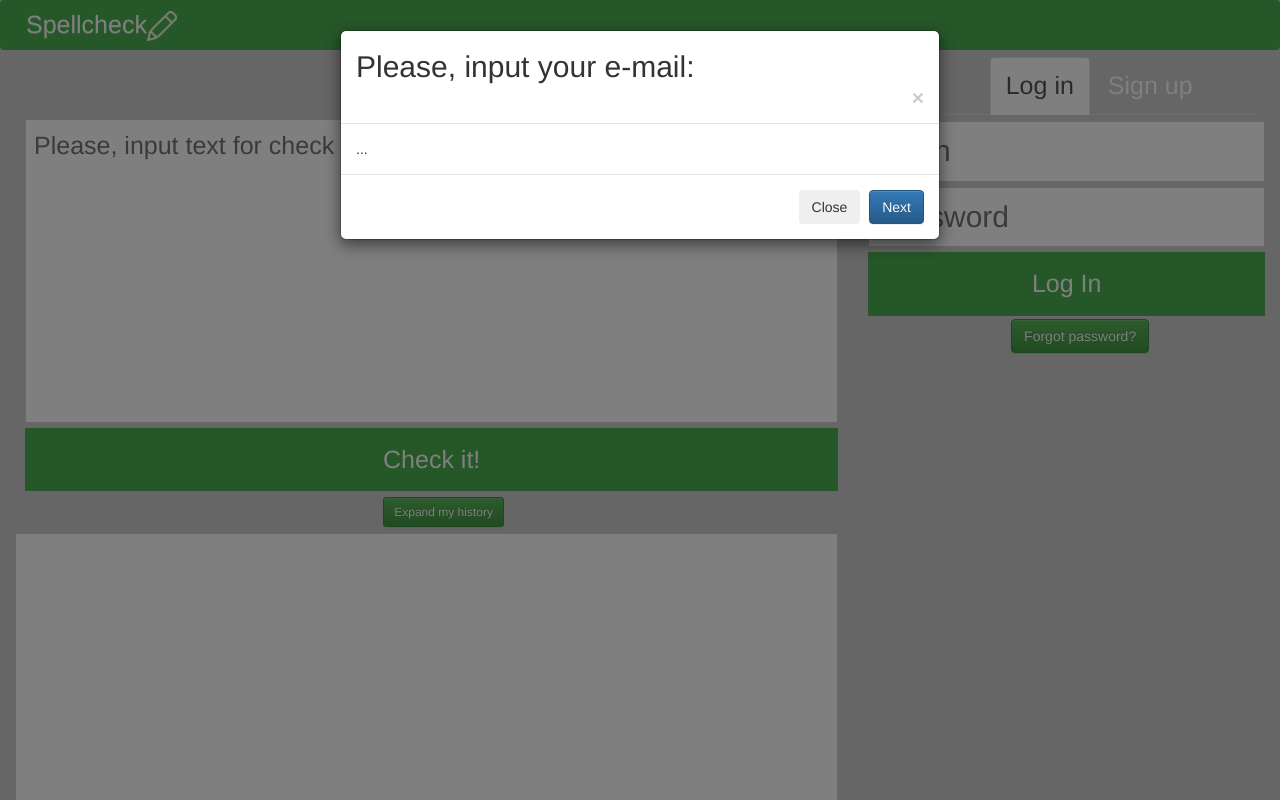
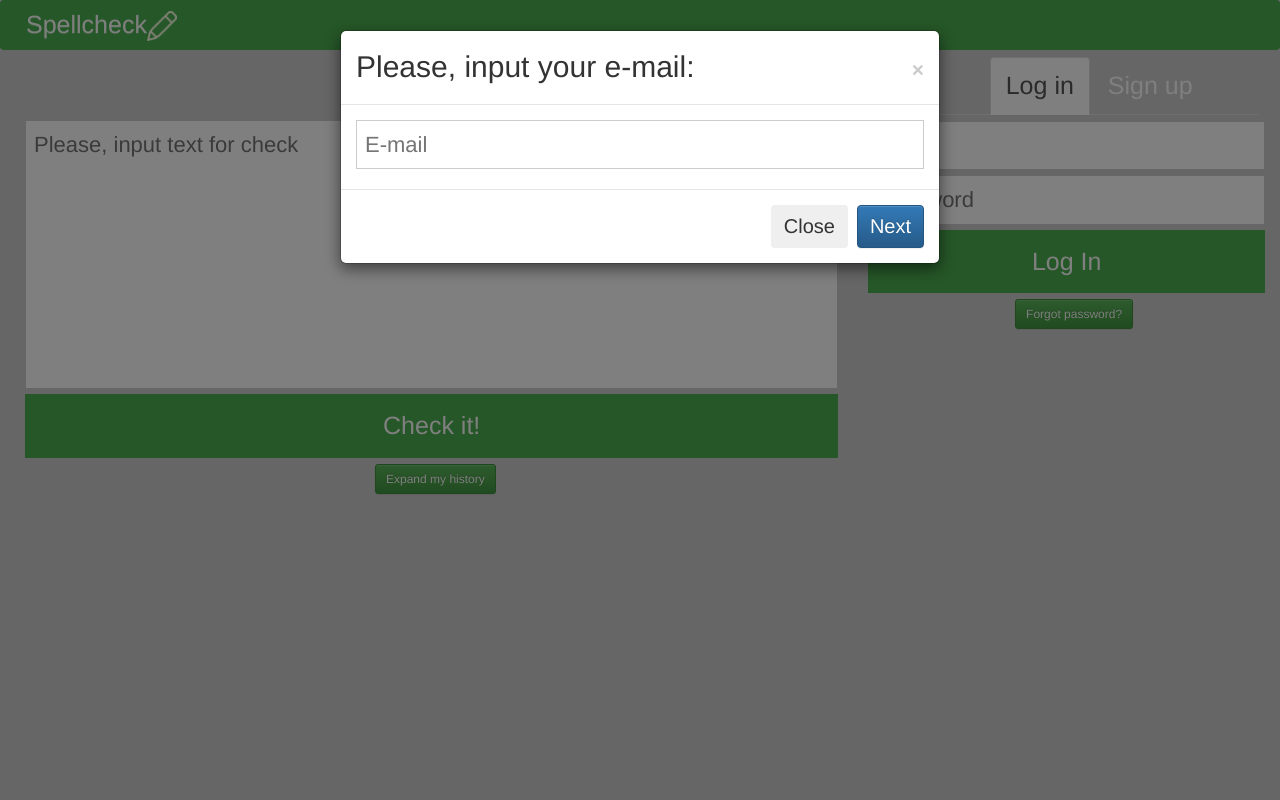
Before and after one commit to vpapidokha/grammar_god, a Django app: page / in a window 1280 px wide, after a click on "Forgot password?". Run offline with Django 3.2, Linux system fonts and the light colour scheme; data comes from the database, SQL or seed files in the repository; both versions use the stored data as it was after the commit; some libraries are stand-ins or nearby versions.

Commit message:
Made some changes in design

```diff
--- a/Spellcheck/style/script.js
+++ b/Spellcheck/style/script.js
@@ -19,11 +19,41 @@
                 console.log("OK");
                 console.log(data.checkedText);
                 console.log(typeof data.checkedText);
-                $('#areaForOutput').text(data.checkedText);
+                if(data.checkedText=='True') {
+                    $('#pngIncorrect').hide();
+                    $('#textIncorrect').hide();
+                    $('#pngCorrect').show('slow');
+                    $('#textCorrect').show('slow');
+                    console.log('Show image that correct');
+                } else {
+                    $('#pngCorrect').hide();
+                    $('#textCorrect').hide();
+                    $('#pngIncorrect').show('slow');
+                    $('#textIncorrect').show('slow');
+                    console.log('Show image that correct');
+                }
+                /*$('#areaForOutput').text(data.checkedText);*/
                 if (data.added == 'true') {
                     $(".doSwap").load("main.html .queries");
+                    var myCase="";
+                    console.log(data.textId);
 
-                    console.log(data.textId);
+                    if (data.textChecked == "True" ) {
+                        myCase = '<div class="modalCorrectText">' + data.inputedText + '</div>' +
+                            '<div class="checkOutput"><img class="modalpngOutput" src="style\\Pictures\\happyFace.png" width="100" height="100"></div>'
+                            '<div class="modaltextOutput"> Correct!</div>'
+                    } else {
+                        myCase = '<div class="modalIncorrectText">' + data.inputedText + '</div>' +
+                            '<div class="checkOutput"><img class="modalpngOutput" src="style\\Pictures\\cryingFace.png" width="100" height="100"></div>'
+                            '<div class="modaltextOutput">We detected a typo here!</div>';
+                    }
+                    var url="";
+                    if (data.language == "English") {
+                        url = "style\\Pictures\\usa.png";
+                    } else {
+                        url = "style\\Pictures\\usa.png";
+                    }
+                    console.log(myCase);
                     $('.queries').append('<button type="button" id="'+data.textId+'"class="btn btn-success tagButton" data-toggle="modal"' +
                         'data-target="#Modal'+data.textId+'" data-placement="bottom" title="'+data.checkedText+'">' +
                         data.inputedText+' </button>'+
@@ -32,18 +62,18 @@
                         ' <div class="modal-content">'+
                         ' <div class="modal-header">'+
                         '<span>'+
-                            '<h4 class="modal-title" id="exampleModalLabel">Language: '+data.language+'</h4>'+
-                            '<button type="button" class="close" aria-label="Close" data-dismiss="modal">'+
+                        '<div class="myModalTitle modal-title" id="exampleModalLabel">Language: '+data.language+' '+
+                        '<img class="flag" src='+url+' width="35" height="35">'+'</div>'+
+                        '<button type="button" class="close myClose" aria-label="Close" data-dismiss="modal">'+
                         '<span aria-hidden="true">&times;</span>'+
                         '</button>'+
                         '</span>'+
                         '</div>'+
                         '<div class="modal-body">'+
-                                    'User name: '+data.userName+'<p>'+
-                                    'Inputed text: '+data.inputedText+
+                        myCase+
                         '</div>'+
                         '<div class="modal-footer">'+
-                                    '<button type="button" class="btn btn-secondary" data-dismiss="modal">Close</button>'+
+                        '<button type="button" class="btn btn-primary myCloseButton" data-dismiss="modal">Close</button>'+
                         '</div>'+
                         '</div>'+
                         '</div>'+
--- a/Spellcheck/style/style.css
+++ b/Spellcheck/style/style.css
@@ -18,8 +18,8 @@
 .form-control {
     width: 150px;
     margin: 0 auto 10px auto;
-    height: 48px;
-    font-size: 23px;
+    height: 49px;
+    font-size: 20px;
     cursor: pointer;
 
 }
@@ -34,11 +34,11 @@
 }
 .myHistory {
     padding: 6px;
-    margin: 0 0 0 44%;
+    margin: 0 0 0 43%;
 }
 
 .forgotPassword {
-    margin: 3px 0 0 36%;
+    margin: 6px 0 0 37%;
 }
 
 .navbar {
@@ -66,7 +66,7 @@
 
 input[type=email], input[type=text], input[type=password],input[type=password] {
     width: 100%;
-    font-size: 30px;
+    font-size: 22px;
     padding: 8px;
     margin: 0 0 5px 0;
     display: inline-block;
@@ -77,7 +77,7 @@
 textarea {
     resize: none;
     width: 100%;
-    font-size: 25px;
+    font-size: 22px;
     padding: 8px;
     border: 1px solid #ccc;
     box-sizing: border-box;
@@ -103,7 +103,7 @@
     margin: 0 32%;
 }
 
-/* Style the buttons inside the tab */
+/* Style the error-templates inside the tab */
 .tablinks {
     margin:5px auto 10px auto;
     background-color: darkslategrey;
@@ -187,3 +187,61 @@
     margin: 5px 0 0 0;
     font-size: 25px;
 }
+
+.textOutput {
+    text-align: center;
+    font-size: 40px;
+    display: none;
+}
+
+.pngOutput {
+    display: none;
+    margin: 0 0 0 43%;
+}
+
+.modaltextOutput {
+    text-align: center;
+    font-size: 25px;
+}
+
+.modalpngOutput {
+    margin: 0 0 0 41%;
+}
+
+.myModalTitle {
+    text-align: center;
+    font-size: 25px;
+}
+
+.myClose {
+    font-size: 30px;
+
+}
+
+.modal-header .close {
+    margin-top: -30px;
+}
+
+.myCloseButton {
+    font-size: 20px;
+}
+
+.modalTextOutputInputedText {
+    font-size: 25px;
+}
+
+.modalCorrectText {
+    text-align: center;
+    color: yellowgreen;
+    font-size: 30px;
+}
+
+.modalIncorrectText {
+    text-align: center;
+    color: red;
+    font-size: 25px;
+}
+
+.flag {
+
+}
--- a/Spellcheck/templates/Spellcheck/base.html
+++ b/Spellcheck/templates/Spellcheck/base.html
@@ -46,7 +46,7 @@
         </div>
 
         <div class="col-sm-4">
-            {% block authentication %} <!--main.html-->
+            {% block authentication %} <!--authentication.html-->
             {% endblock %}
         </div>
     </div>
@@ -55,8 +55,12 @@
         <div class="col-sm-8">
             {% include "Spellcheck/history.html" %}
 
-            <textarea id="areaForOutput" rows="8"
-                      maxlength="400" required autofocus></textarea>
+            <!--<textarea id="areaForOutput" rows="8"
+                      maxlength="400" required autofocus></textarea>-->
+            <div class="checkOutput"><img id="pngCorrect" class="pngOutput" src="{% static 'Pictures\happyFace.png' %}" width="130" height="130"></div>
+            <div id="textCorrect" class="textOutput"> Correct!</div>
+             <div class="checkOutput"><img id="pngIncorrect" class="pngOutput" src="{% static 'Pictures\cryingFace.png' %}" width="130" height="130"></div>
+            <div id="textIncorrect" class="textOutput">We detected a typo here!</div>
         </div>
         <div class="col-sm-4">
 
--- a/Spellcheck/templates/Spellcheck/history.html
+++ b/Spellcheck/templates/Spellcheck/history.html
@@ -1,3 +1,4 @@
+{% load static %}
 <div class="myHistory">
     <button type="button" class="btn btn-success btn-sm" data-toggle="collapse" data-target="#collapseQueries" aria-expanded="false"
             aria-controls="collapseExample">Expand my history</button></div>
@@ -19,19 +20,36 @@
                         <div class="modal-dialog modal-dialog-centered" role="document">
                             <div class="modal-content">
                                 <div class="modal-header">
-                        <span>
-                            <h4 class="modal-title" id="exampleModalLabel">Language: {{ text.language }}</h4>
-                            <button type="button" class="close" aria-label="Close" data-dismiss="modal">
+
+                            <div class="myModalTitle modal-title" id="exampleModalLabel">Language: {{ text.language }}
+                            {% if text.language == "English" %}
+                                <img class="flag" src="{% static 'Pictures\usa.png' %}" width="35" height="35">
+                            {% else %}
+                                <img class="flag" src="{% static 'Pictures\ukraine.png' %}" width="35" height="35">
+                            {% endif %}
+                            </div>
+                            <button type="button" class="close myClose" aria-label="Close" data-dismiss="modal">
                                         <span aria-hidden="true">&times;</span>
+
                             </button>
-                        </span>
+
                                 </div>
                                 <div class="modal-body">
-                                    {{ text_username }}
-                                    {{ text.textInputed }}
+
+
+                                    {% if text.textChecked == 'True' %}
+                                        <div class="modalCorrectText"> {{ text.textInputed }} </div>
+                                        <div class="checkOutput"><img class="modalpngOutput" src="{% static 'Pictures\happyFace.png' %}" width="100" height="100"></div>
+                                        <div class="modaltextOutput"> Correct!</div>
+                                    {% else %}
+                                        <div class="modalIncorrectText"> {{ text.textInputed }} </div>
+                                        <div class="checkOutput"><img class="modalpngOutput" src="{% static 'Pictures\cryingFace.png' %}" width="100" height="100"></div>
+                                        <div class="modaltextOutput">We detected a typo here!</div>
+                                    {% endif %}
+                                {{ text_nameuser }}
                                 </div>
                                 <div class="modal-footer">
-                                    <button type="button" class="btn btn-secondary" data-dismiss="modal">Close</button>
+                                    <button type="button" class="btn btn-primary myCloseButton" data-dismiss="modal">Close</button>
                                 </div>
                             </div>
                         </div>
--- a/Spellcheck/templates/Spellcheck/main.html
+++ b/Spellcheck/templates/Spellcheck/main.html
@@ -21,7 +21,7 @@
 
             </form>
             <!-- Button trigger modal -->
-            <button type="button" class="btn btn-success forgotPassword" data-toggle="modal" data-target="#forgotPassword">
+            <button type="button" class="btn btn-success btn-sm forgotPassword" data-toggle="modal" data-target="#forgotPassword">
                 Forgot password?
             </button>
 
@@ -36,11 +36,11 @@
                             </button>
                         </div>
                         <div class="modal-body">
-                            ...
+                            <input type="email" name="forgotemail" placeholder="E-mail" required>
                         </div>
                         <div class="modal-footer">
-                            <button type="button" class="btn btn-secondary" data-dismiss="modal">Close</button>
-                            <button type="button" class="btn btn-primary">Next</button>
+                            <button type="button" class="btn btn-secondary myCloseButton" data-dismiss="modal">Close</button>
+                            <button type="button" class="btn btn-primary myCloseButton">Next</button>
                         </div>
                     </div>
                 </div>
--- a/Spellcheck/templates/Spellcheck/navbar.html
+++ b/Spellcheck/templates/Spellcheck/navbar.html
@@ -2,5 +2,5 @@
 <!-- Image and text -->
 <nav class="navbar navbar-expand-sm navbar-light" style="background-color: #4CAF50;">
     <a class="navbar-brand" href="/">
-        <span>Spellcheck<img width="30" height="30" alt="" src={% static 'penWhite2.png' %}></span></a>
+        <span>Spellcheck<img width="30" height="30" alt="" src={% static 'Pictures\penWhite2.png' %}></span></a>
 </nav>
```
Also changed, not shown: Spellcheck/db.sqlite3, Spellcheck/style/Pictures/cryingFace.png (added), Spellcheck/style/Pictures/happyFace.png (added), Spellcheck/style/Pictures/pen.png (renamed from Spellcheck/style/pen.png), Spellcheck/style/Pictures/penWhite.png (renamed from Spellcheck/style/penWhite.png), Spellcheck/style/Pictures/penWhite2.png (renamed from Spellcheck/style/penWhite2.png), Spellcheck/style/Pictures/ukraine.png (added), Spellcheck/style/Pictures/usa.png (added). Lines whose indentation alone changed are shown as unchanged.
